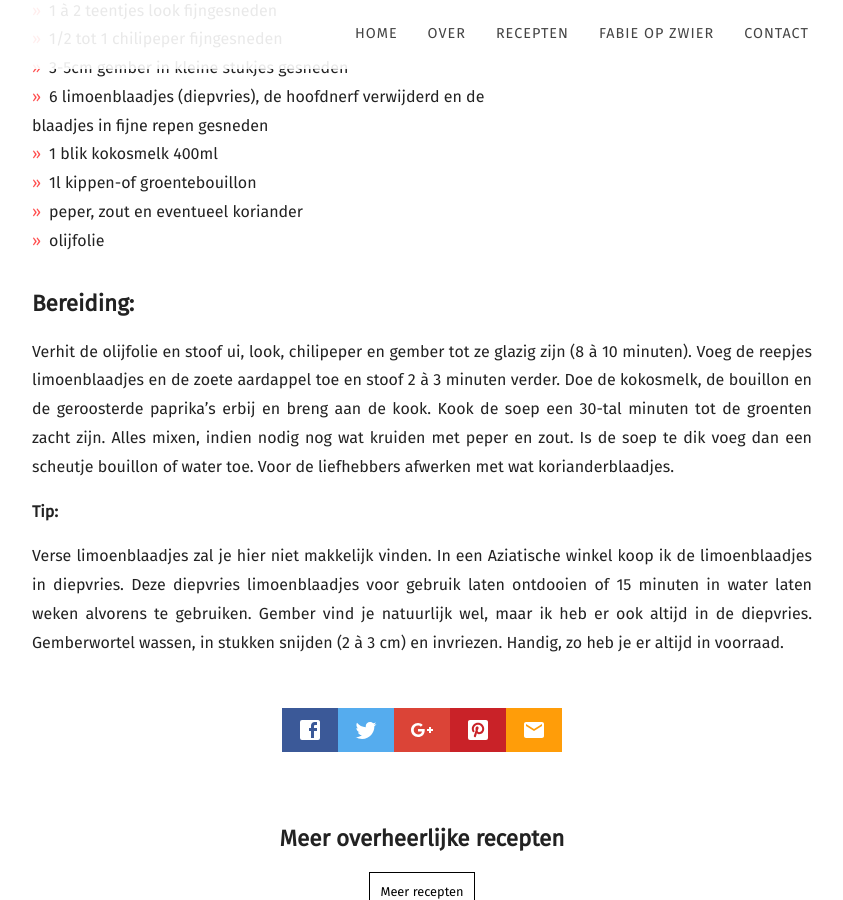
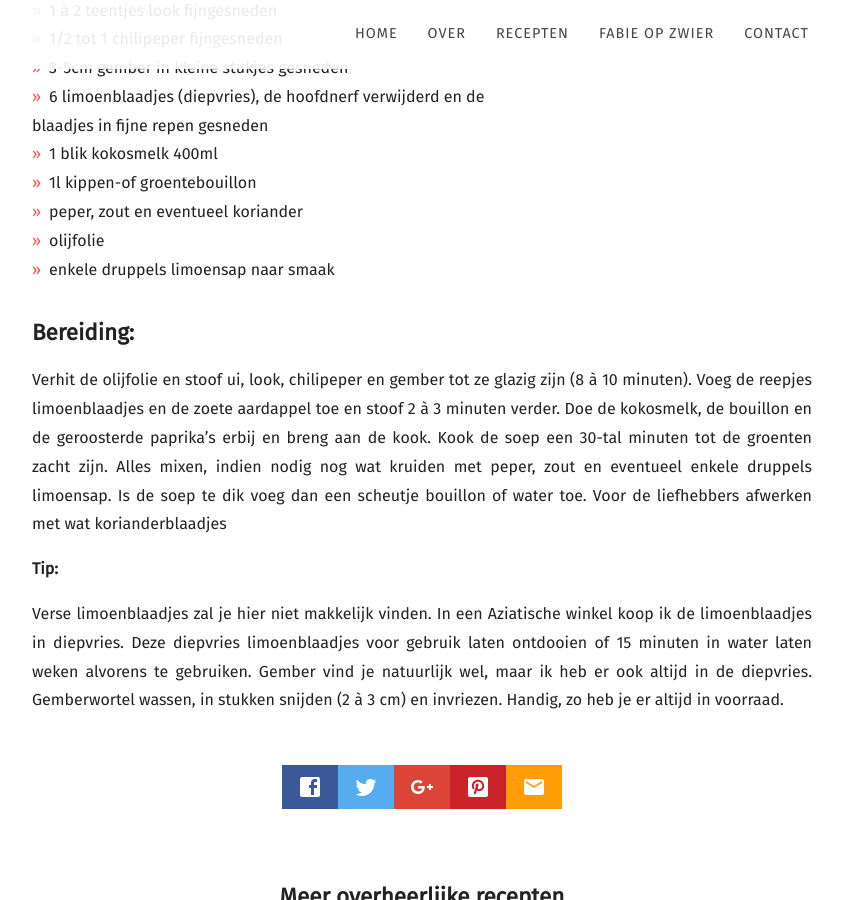
Before and after one commit to fabilicious/fabilicious.github.io, a Jekyll site: the page built from recipes/_posts/2019-03-01-Zoete_aardappelsoep_met_puntpaprika.md, in a window 1280 px wide and 900 px high, scrolled down 1237 px. Shown: the whole window, without its empty margins (58-901 px from the left). Built offline with Jekyll 4.4.1, drawn with Linux system fonts in a browser that asks for light colours; nearby versions of some CDN libraries; some web fonts are replaced.

Commit message:
Update 2019-03-01-Zoete_aardappelsoep_met_puntpaprika.md

```diff
--- a/recipes/_posts/2019-03-01-Zoete_aardappelsoep_met_puntpaprika.md
+++ b/recipes/_posts/2019-03-01-Zoete_aardappelsoep_met_puntpaprika.md
@@ -18,6 +18,7 @@ recipe:
     * 1l kippen-of groentebouillon
     * peper, zout en eventueel koriander
     * olijfolie
+    * enkele druppels limoensap naar smaak
 ---
 Al mijn soepen maak ik met verse of diepvriesgroenten. Behalve vandaag!
 De bokaal met geroosterde puntpaprika’s die we standaard in onze caravan meenemen (lekker als aperitiefhapje) dreigde over datum te gaan.
@@ -33,9 +34,9 @@ Verhit de olijfolie en stoof ui, look, chilipeper en gember tot ze glazig zijn (
 Voeg de reepjes limoenblaadjes en de zoete aardappel toe en stoof 2 à 3 minuten verder.
 Doe de kokosmelk, de bouillon en de geroosterde paprika’s erbij en breng aan de kook.
 Kook de soep een 30-tal minuten tot de groenten zacht zijn.
-Alles mixen, indien nodig nog wat kruiden met peper en zout.
+Alles mixen, indien nodig nog wat kruiden met peper, zout en eventueel enkele druppels limoensap.
 Is de soep te dik voeg dan een scheutje bouillon of water toe.
-Voor de liefhebbers afwerken met wat korianderblaadjes.
+Voor de liefhebbers afwerken met wat korianderblaadjes
 
 <b>Tip: </b>
 
```
